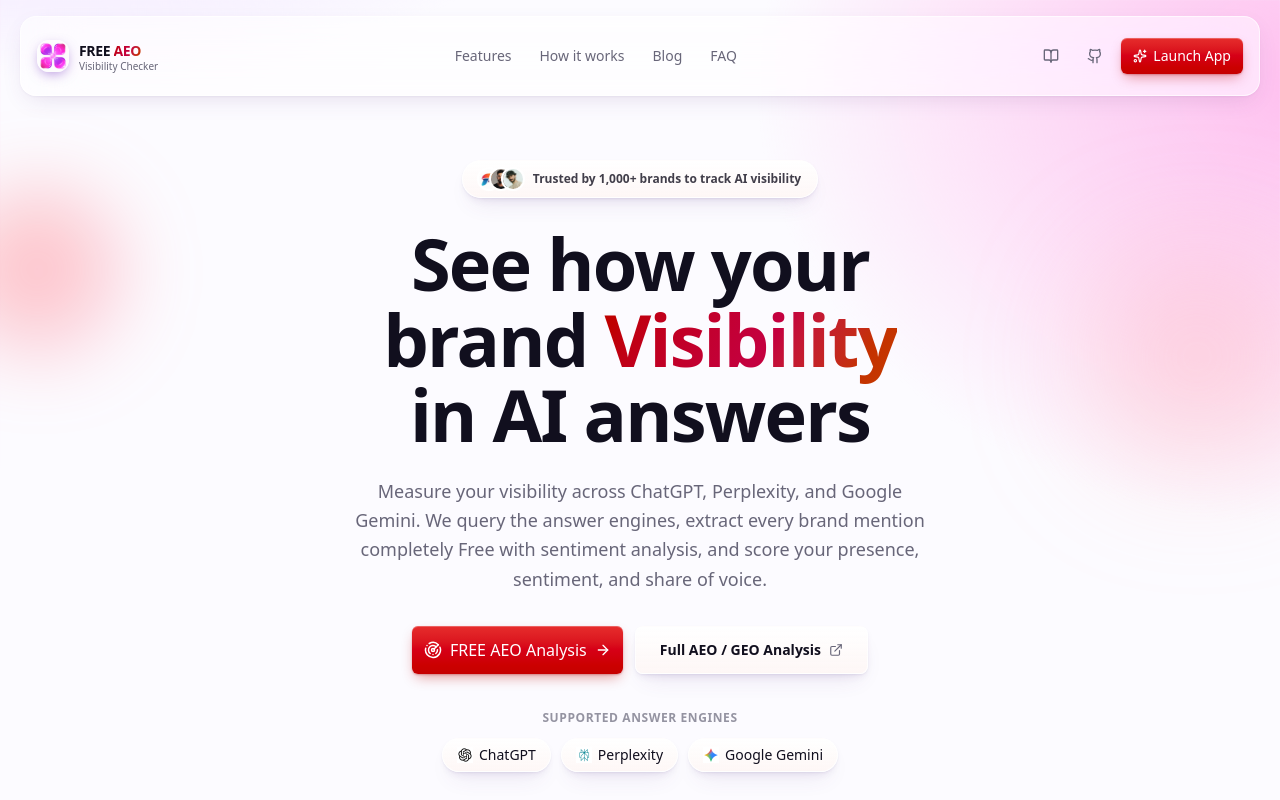
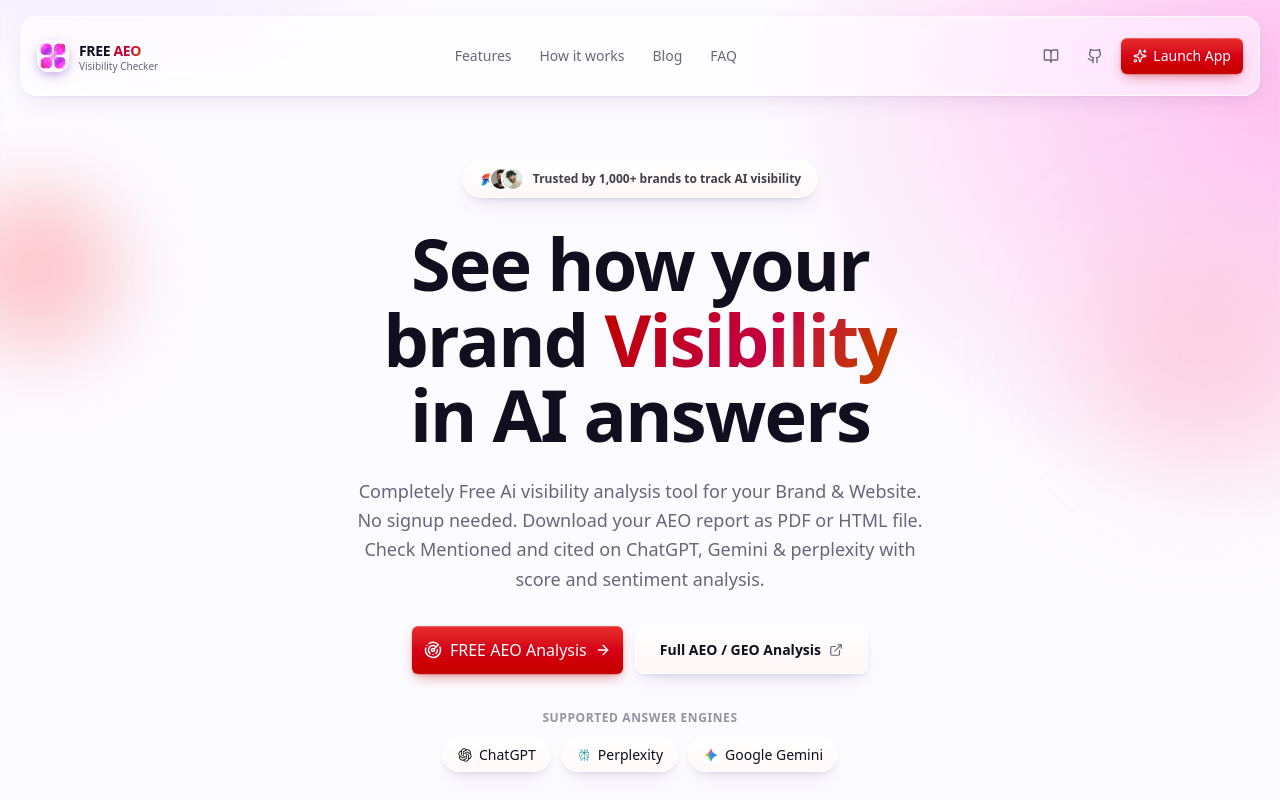
Before and after one commit to iDilsh/gptwebsite, a Next.js app: page / in a window 1280 px wide. Shown: the top 800 px of the page. Built offline with nearby package versions, Linux system fonts and the light colour scheme.

Commit message:
Revise subheading for clarity and emphasis
Updated subheading text to highlight features and benefits.

```diff
--- a/src/components/aeo/hero.tsx
+++ b/src/components/aeo/hero.tsx
@@ -86,10 +86,10 @@
 
         {/* Subheading */}
         <p className="aeo-fade-up mx-auto mt-6 max-w-xl text-pretty text-base leading-relaxed text-muted-foreground sm:text-lg">
-          Measure your visibility across ChatGPT, Perplexity, and Google Gemini. We query the
-          answer engines, extract every brand mention completely Free with
-          sentiment analysis, and score your presence, sentiment, and share of
-          voice.
+          Completely Free Ai visibility analysis tool for your Brand & Website.
+          No signup needed. Download your AEO report as PDF or HTML file. Check
+          Mentioned and cited on ChatGPT, Gemini & perplexity with score and sentiment
+          analysis.
         </p>
 
         {/* CTAs */}
```
